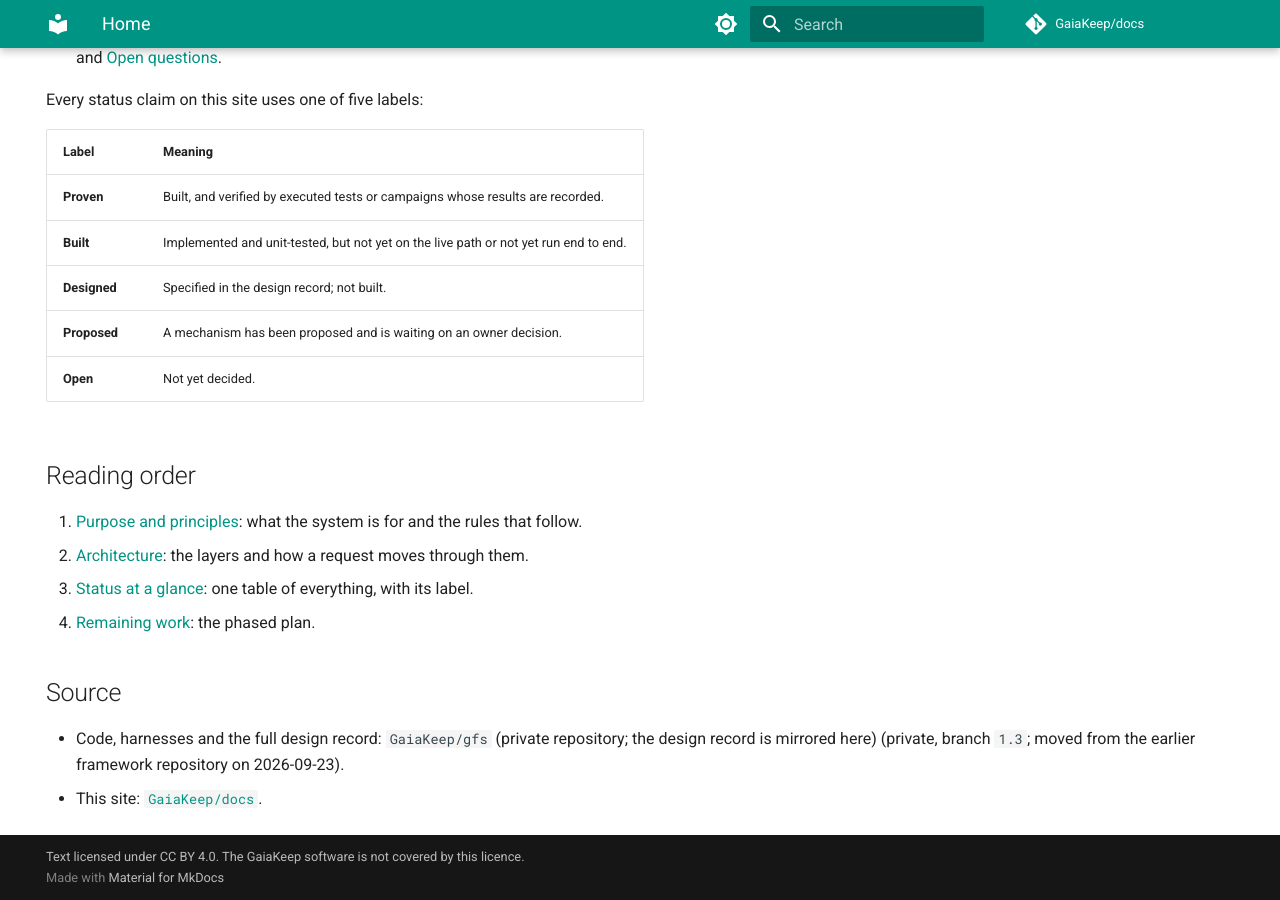
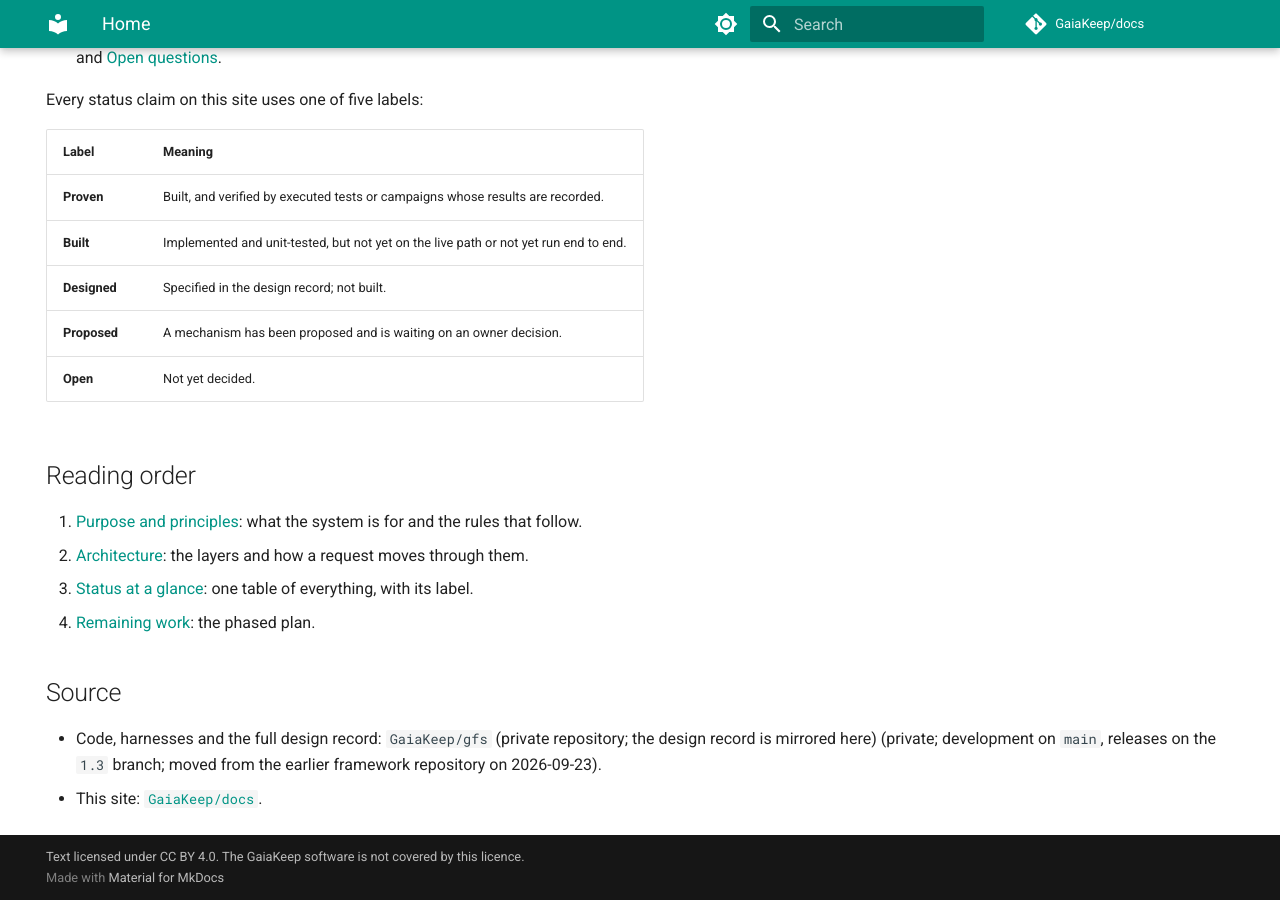
Before and after one commit to GaiaKeep/docs, an MkDocs documentation site: the page built from docs/index.md, in a window 1280 px wide and 900 px high, scrolled down 1871 px. Built offline with MkDocs 1.6.1 and Material for MkDocs 9.7.7, drawn with Linux system fonts in a browser that asks for light colours; comment, search, counter and statistics services are not loaded.

Commit message:
Source: development on main, releases on the 1.3 branch
Co-Authored-By: Claude Opus 5.5 (1M context) <noreply@anthropic.com>

```diff
--- a/docs/index.md
+++ b/docs/index.md
@@ -71,5 +71,5 @@ Every status claim on this site uses one of five labels:
 ## Source
 
 - Code, harnesses and the full design record: `GaiaKeep/gfs` (private repository; the design record is mirrored here)
-  (private, branch `1.3`; moved from the earlier framework repository on 2026-09-23).
+  (private; development on `main`, releases on the `1.3` branch; moved from the earlier framework repository on 2026-09-23).
 - This site: [`GaiaKeep/docs`](https://github.com/GaiaKeep/docs).
```
